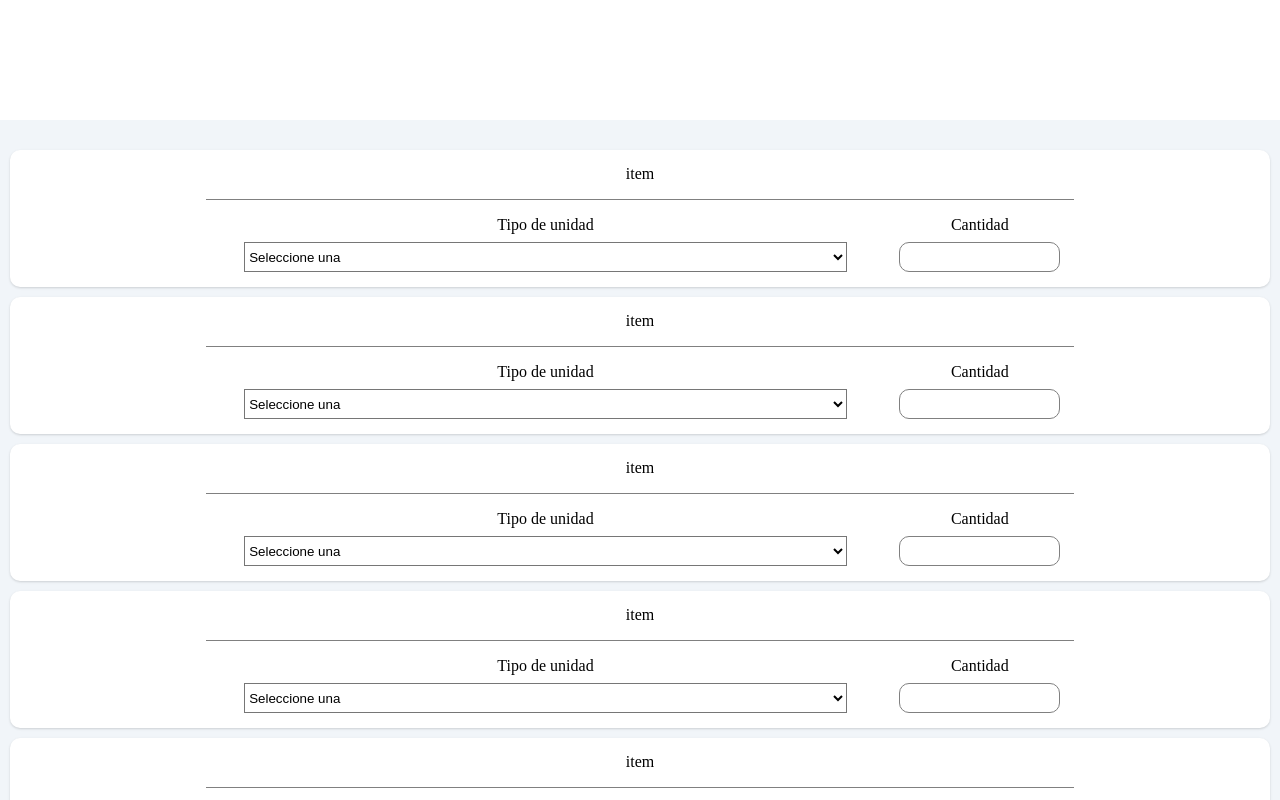
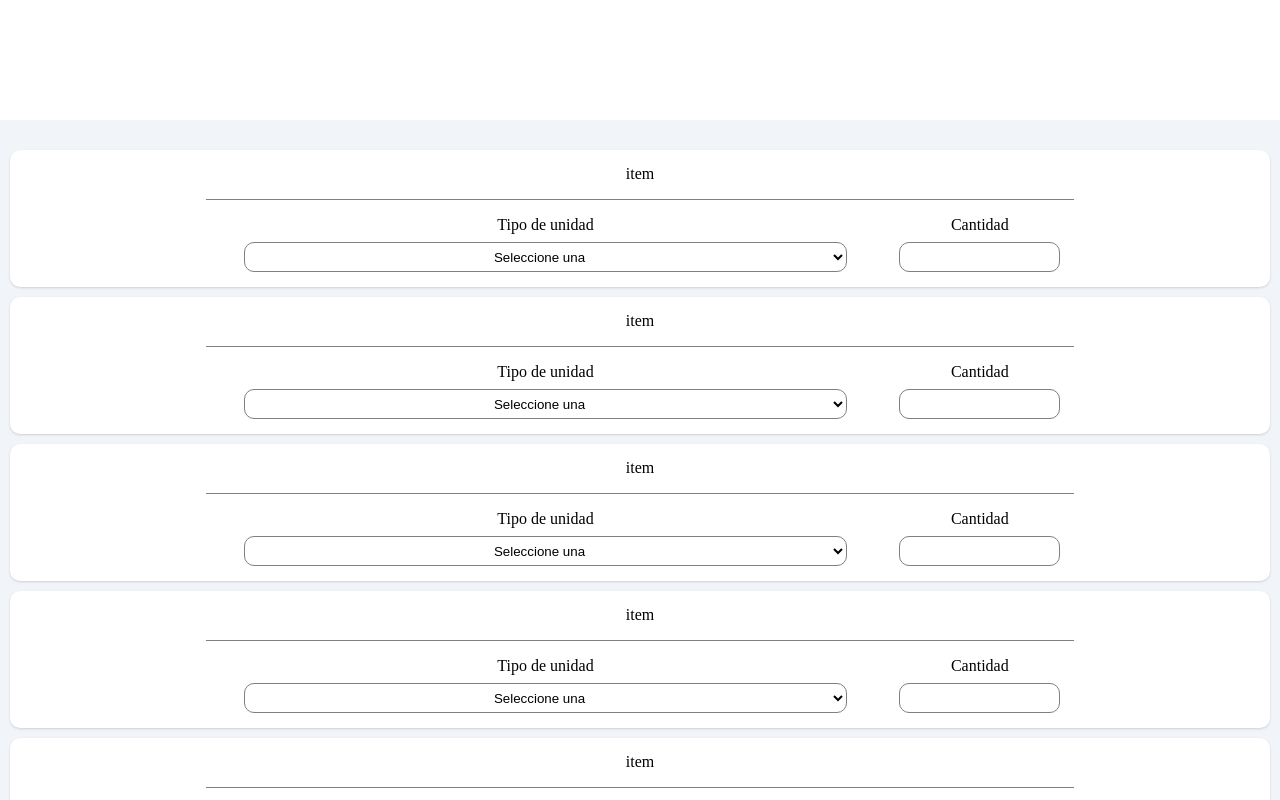
Before and after one commit to JulioMartinezTech/inventario-app, a Vue app: page / in a window 1280 px wide. Shown: the top 800 px of the page. Built offline with nearby package versions, Linux system fonts and the light colour scheme; the HTML template or start-up script is replaced by a standard one.

Commit message:
update input select on item card

```diff
--- a/src/components/c-item-card.vue
+++ b/src/components/c-item-card.vue
@@ -78,6 +78,13 @@ const uniteTypes = ref([
 .c-item-card__select {
   width: 90%;
   height: 30px;
+  border: solid 1px grey;
+  border-radius: 10px;
+  display: flex;
+  justify-content: center;
+  align-items: center;
+  text-align: center;
+  padding: 3px;
 }
 .c-item-card__input {
   width: 90%;
```
